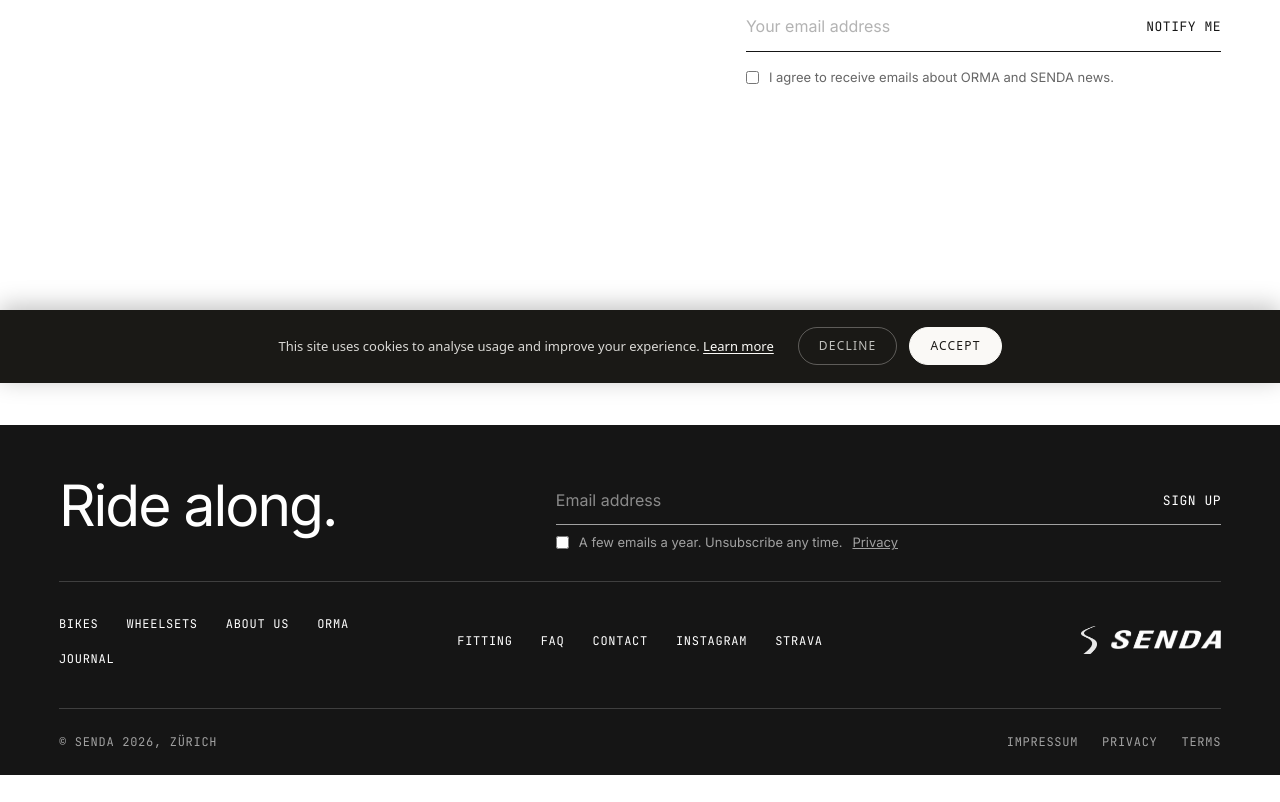
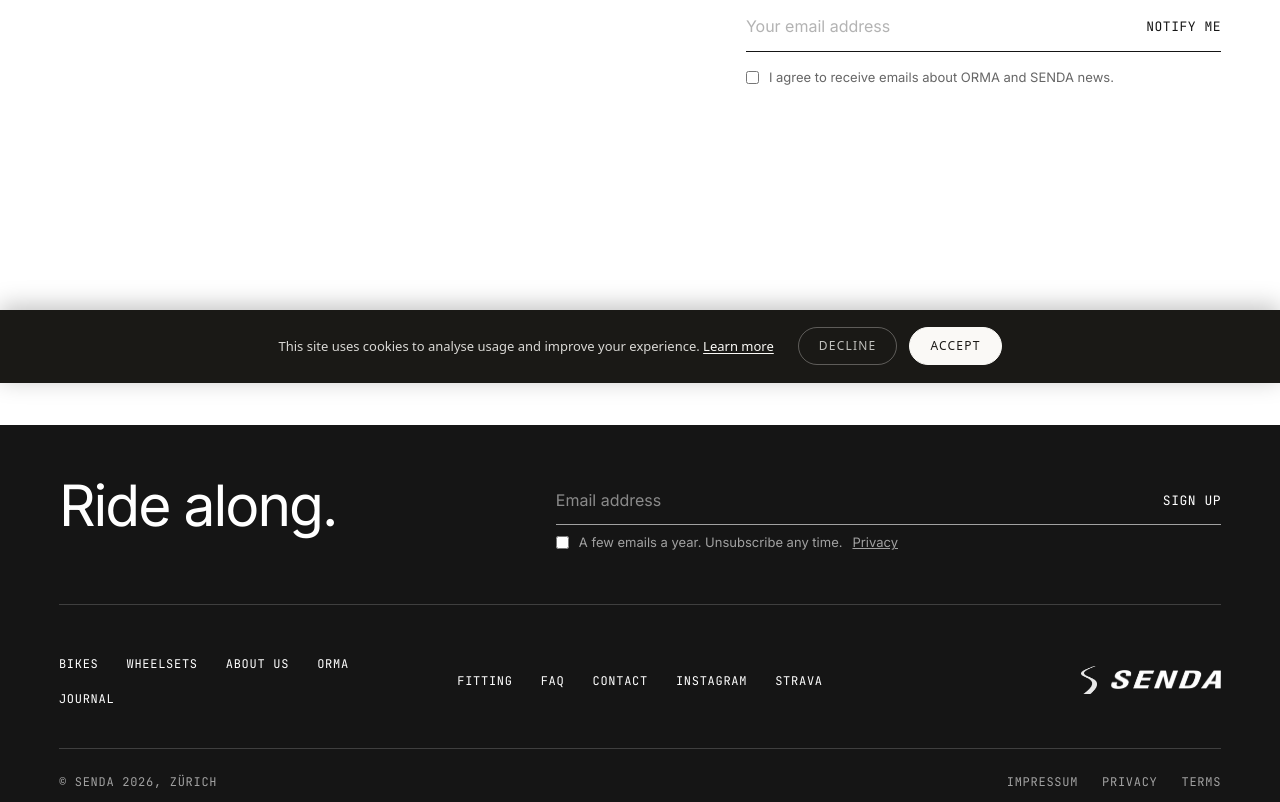
Before and after one commit to raphaelheeb/senda-website, an Eleventy site: page content/bikes.md in a window 1280 px wide. Shown: the part 417-1219 px from the top of the page. Before the commit the page ends 1192 px from the top, so only its background shows below. Built offline with nearby package versions, Linux system fonts and the light colour scheme; Eleventy itself is replaced by a stand-in of ours; files that its build step writes are made by us from their sources.

Commit message:
Footer: a little more room below the newsletter row
Co-Authored-By: Claude Opus 5.5 <noreply@anthropic.com>
Claude-Session: https://claude.ai/code/session_01HCt1MYwZkCymHuNTXJ88Qr

```diff
--- a/src/styles/site.css
+++ b/src/styles/site.css
@@ -926,5 +926,6 @@ html:has(.subbar) { scroll-padding-top: calc(var(--header-h) + 52px + 16px); }
   .footer-links--mid { justify-content: flex-start; }
   .footer-brand { justify-self: start; order: -1; }
 }
-.site-footer #newsletter.footer-signup { padding-bottom: 28px; }
+.site-footer #newsletter.footer-signup { padding-bottom: clamp(40px, 4vw, 56px); }
+.site-footer .footer-signup { margin-bottom: clamp(32px, 3.5vw, 48px); }
 .site-footer .footer-brand .footer-word { filter: none; }
```
